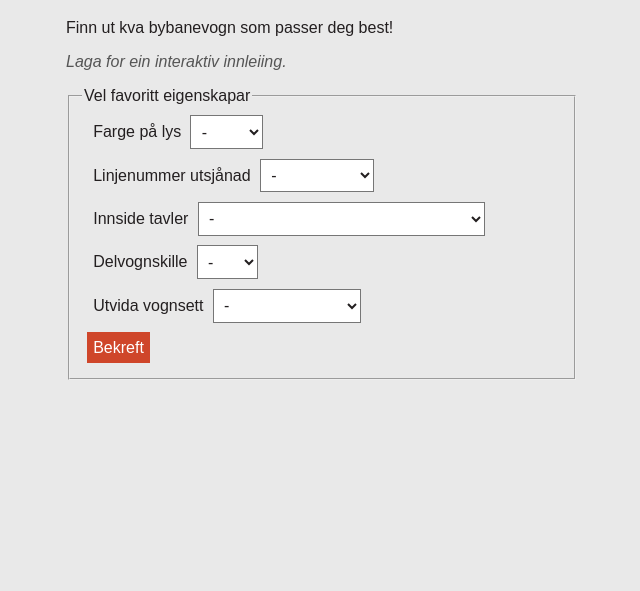
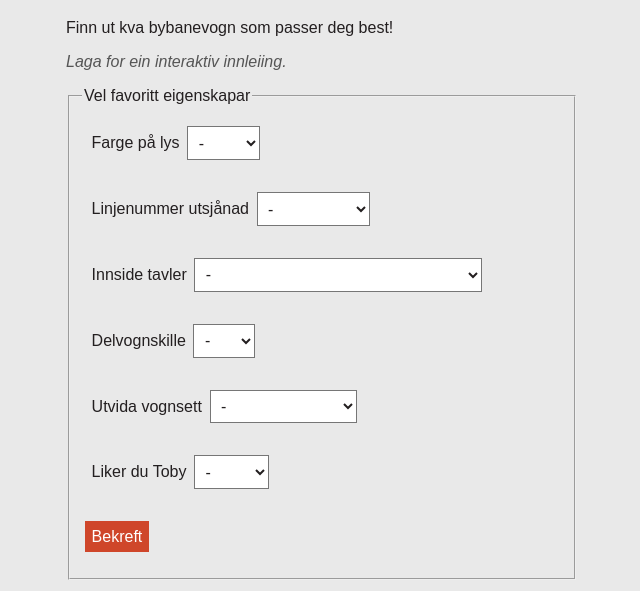
Before and after one commit to TrainBear/BybaneFavoritt, a website: page index.html in a window 1280 px wide. Shown: the part 61-652 px from the top of the page, without its empty margins (318-958 px from the left). Drawn offline with Linux system fonts and the light colour scheme.

Commit message:
Added Toby propertie <3

```diff
--- a/index.html
+++ b/index.html
@@ -53,6 +53,14 @@
                 <option value="1">Har alltid vore 7</option>
             </select></label>
             <br>
+            <label>Liker du Toby
+                <select id="toby">
+                    <option value="-1">-</option>
+                    <option value="0">Ja <3</option>
+                    <option value="1">tjaa...</option>
+                </select>
+            </label>
+            <br>
             <button type="button">Bekreft</button>
         </fieldset>
     </form>
--- a/index.js
+++ b/index.js
@@ -20,7 +20,8 @@ function handleSubmit() {
     const nextStop = document.getElementById('next-stop').value;
     const joint = document.getElementById('joint').value;
     const expanded = document.getElementById('expanded').value;
-    if([light, line, nextStop, joint, expanded].some(s=>s==="-1")){
+    const toby = document.getElementById('toby').value;
+    if([light, line, nextStop, joint, expanded, toby].some(s=>s==="-1")){
         alert("Du må fylle ut alle felta!");
         return;
     }
@@ -87,6 +88,10 @@ function handleSubmit() {
         })
     }
 
+    // Toby
+    if(toby !== "-1"){
+        sets[207-201].score += toby === "0" ? 1 : 0;
+    }
 
     sets.sort((a, b) => b.score - a.score);
     let s = "Du vil like nummer <strong>" + sets[0].id + "</strong>, <strong>" + sets[1].id + "</strong> og kanskje <strong>" + sets[2].id + "</strong>";
--- a/style.css
+++ b/style.css
@@ -19,8 +19,7 @@ select{
 body{
     background-color: #e9e9e9;
     max-width: 32rem;
-    margin-left: auto;
-    margin-right: auto;
+    margin: auto;
 }
 
 a{
@@ -33,7 +32,7 @@ i{
 
 label, select, button{
     padding: 0.4rem;
-    margin: 0.3rem;
+    margin: 1.0rem 0.2rem;
 }
 
 button{
```
